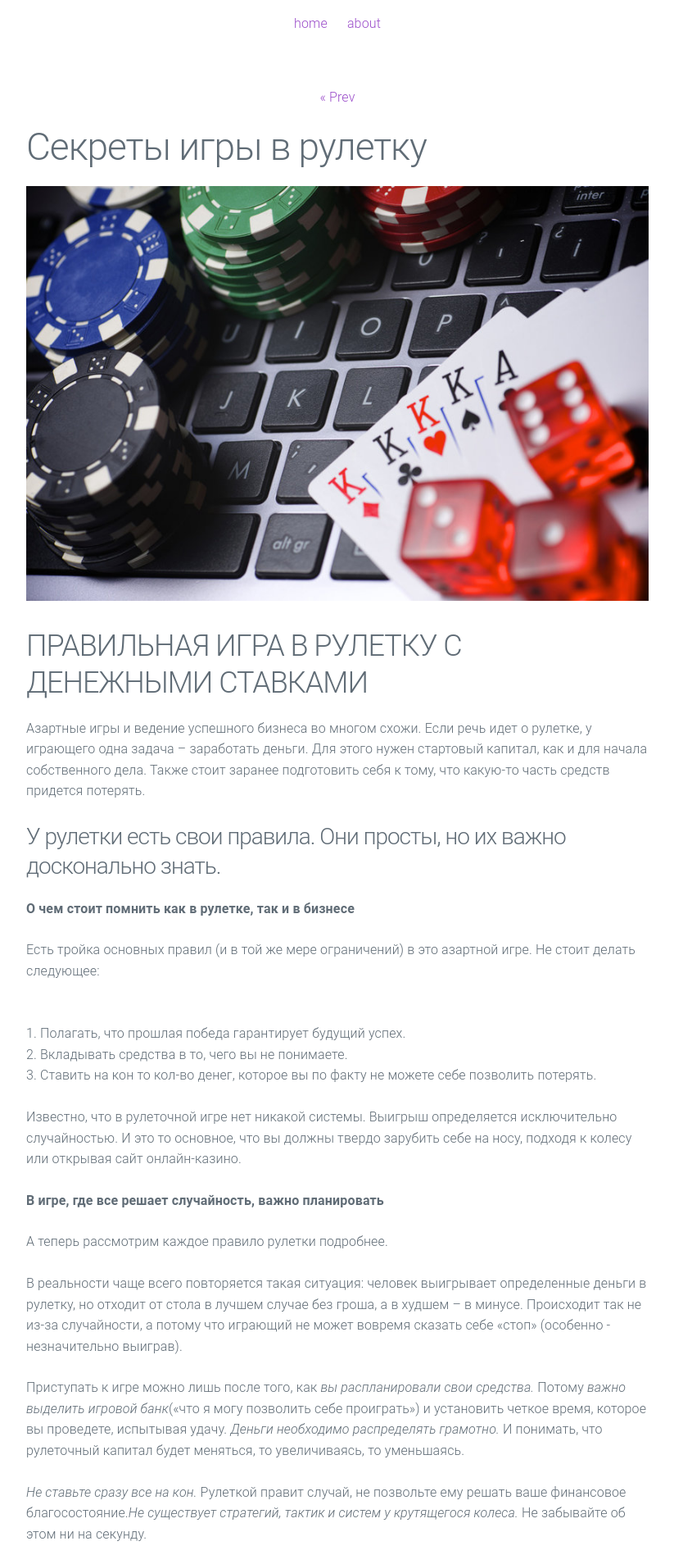
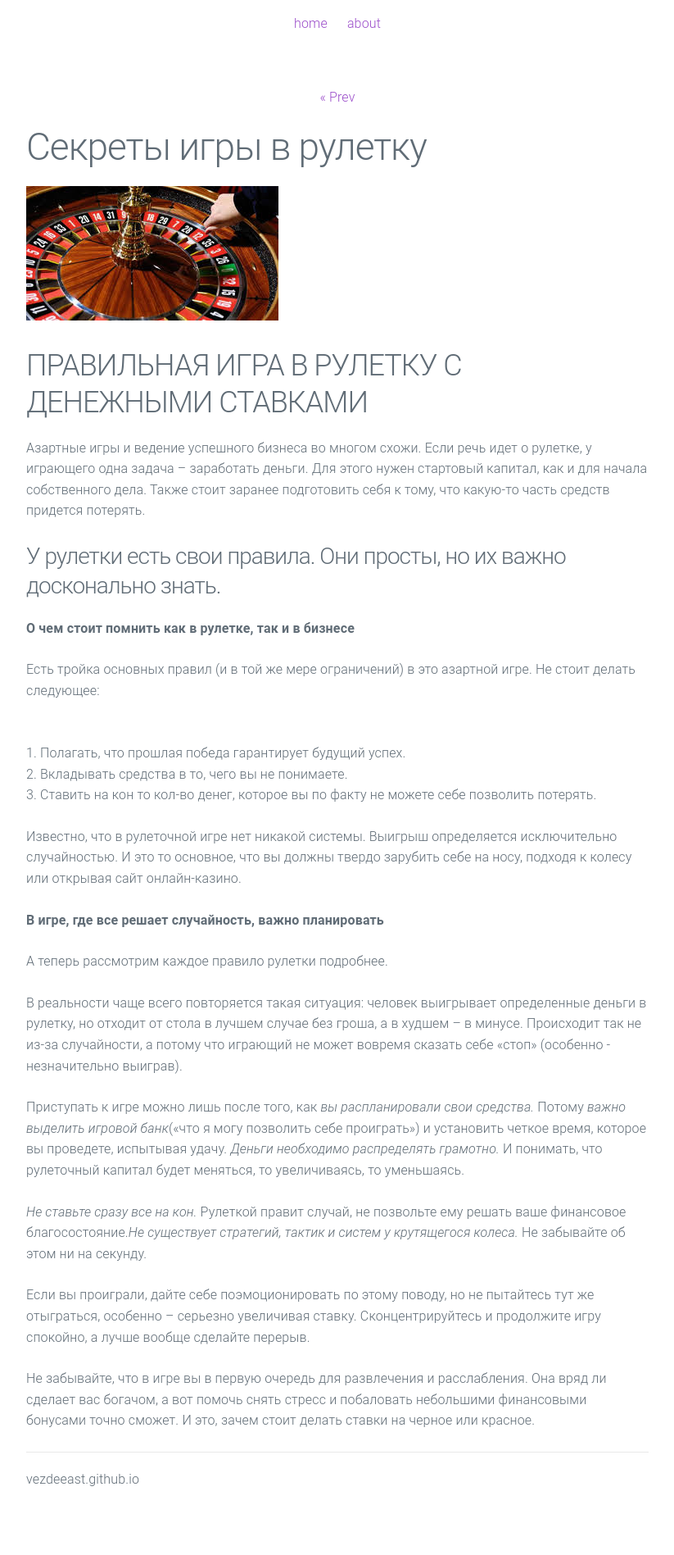
Before and after one commit to VezdeEast/vezdeeast.github.io, a Jekyll site: the page built from _posts/2019-02-14-casino-blog.markdown, in a window 1280 px wide. Shown: the part 437-2334 px from the top of the page at 82% size, without its empty margins (228-1051 px from the left). Built offline with Jekyll 4.4.1, drawn with Linux system fonts in a browser that asks for light colours.

Commit message:
Update 2019-02-14-casino-blog.markdown

```diff
--- a/_posts/2019-02-14-casino-blog.markdown
+++ b/_posts/2019-02-14-casino-blog.markdown
@@ -2,10 +2,10 @@
 layout: post
 title:  "Секреты игры в рулетку"
 date:   2019-01-20 20:39:40
-preview: /imag/blokjpg.jpg
+preview: /imag/pokerv.jpg
 ---
 
-![Picture](/imag/казиныч.jpg)
+![Picture](/imag/рулетка.jpg)
 
 ## ПРАВИЛЬНАЯ ИГРА В РУЛЕТКУ С ДЕНЕЖНЫМИ СТАВКАМИ
 
```
